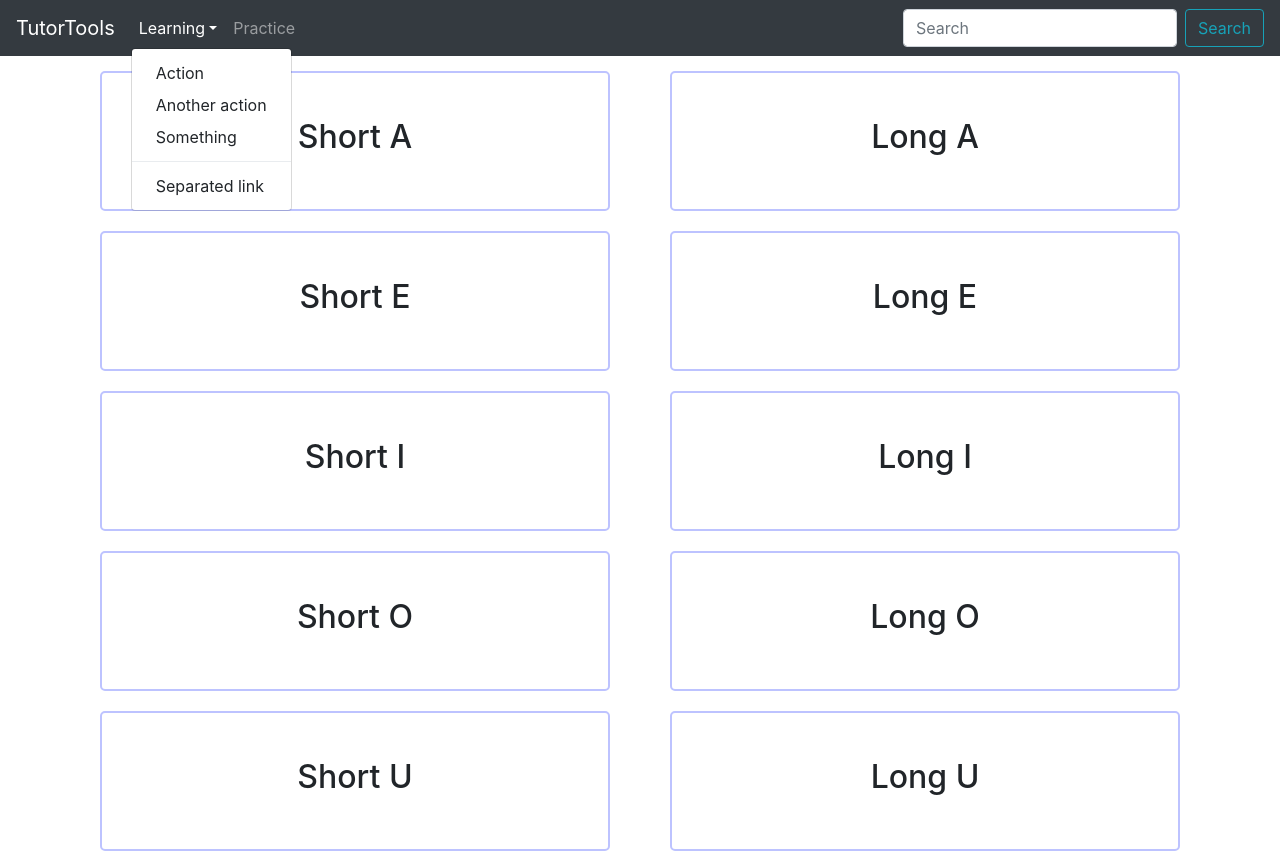
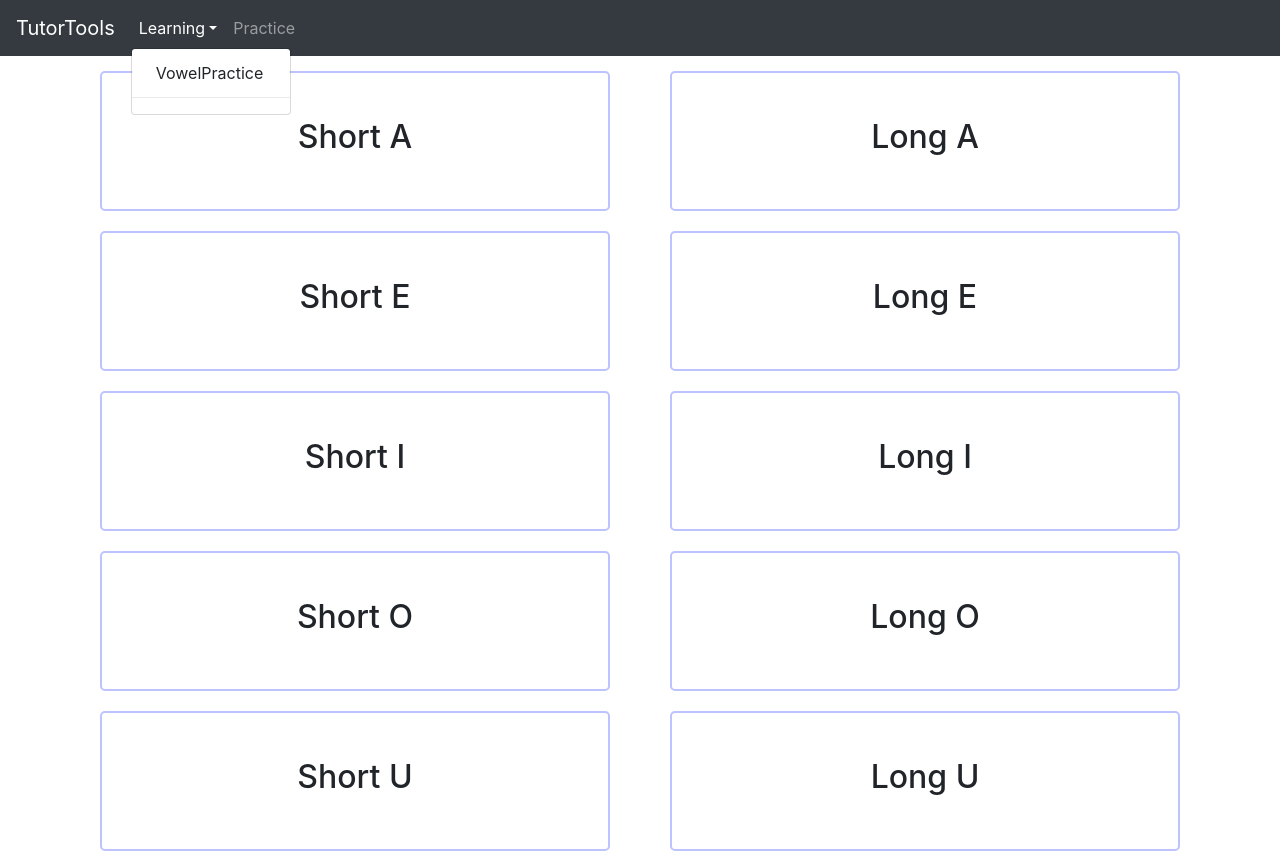
Before and after one commit to kennethjchow/TutorTools, a React (Create React App) app: page /practiceVowels in a window 1280 px wide. Both pictures are taken after a click on the button "Learning". Built offline with nearby package versions, Linux system fonts and the light colour scheme.

Commit message:
Adding paths

```diff
--- a/src/components/mainNavbar/MainNavbar.js
+++ b/src/components/mainNavbar/MainNavbar.js
@@ -7,21 +7,14 @@ class MainNavbar extends React.Component {
       return (
         <div>
           <Navbar bg="dark" variant="dark">
-            <Navbar.Brand href="#home">TutorTools</Navbar.Brand>
+            <Navbar.Brand href="/">TutorTools</Navbar.Brand>
             <Nav className="mr-auto">
               <NavDropdown title="Learning" id="basic-nav-dropdown">
-                <NavDropdown.Item href="#action/3.1">Action</NavDropdown.Item>
-                <NavDropdown.Item href="#action/3.2">Another action</NavDropdown.Item>
-                <NavDropdown.Item href="#action/3.3">Something</NavDropdown.Item>
+                <NavDropdown.Item href="practiceVowels">VowelPractice</NavDropdown.Item>
                 <NavDropdown.Divider />
-                <NavDropdown.Item href="#action/3.4">Separated link</NavDropdown.Item>
               </NavDropdown>
               <Nav.Link href="#practice">Practice</Nav.Link>
            </Nav>
-            <Form inline>
-              <FormControl type="text" placeholder="Search" className="mr-sm-2" />
-              <Button variant="outline-info">Search</Button>
-            </Form>
           </Navbar>
         </div>
       );
```
